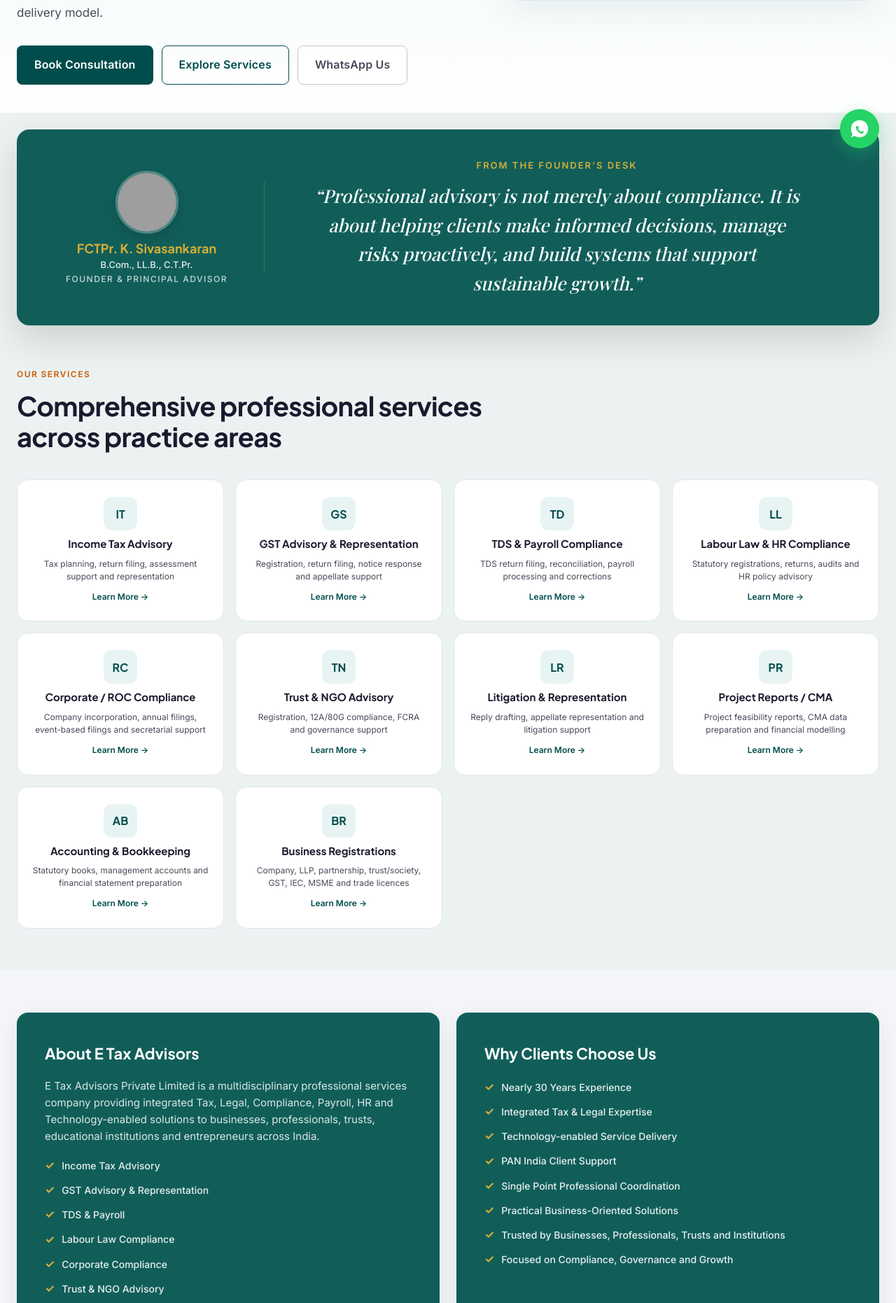
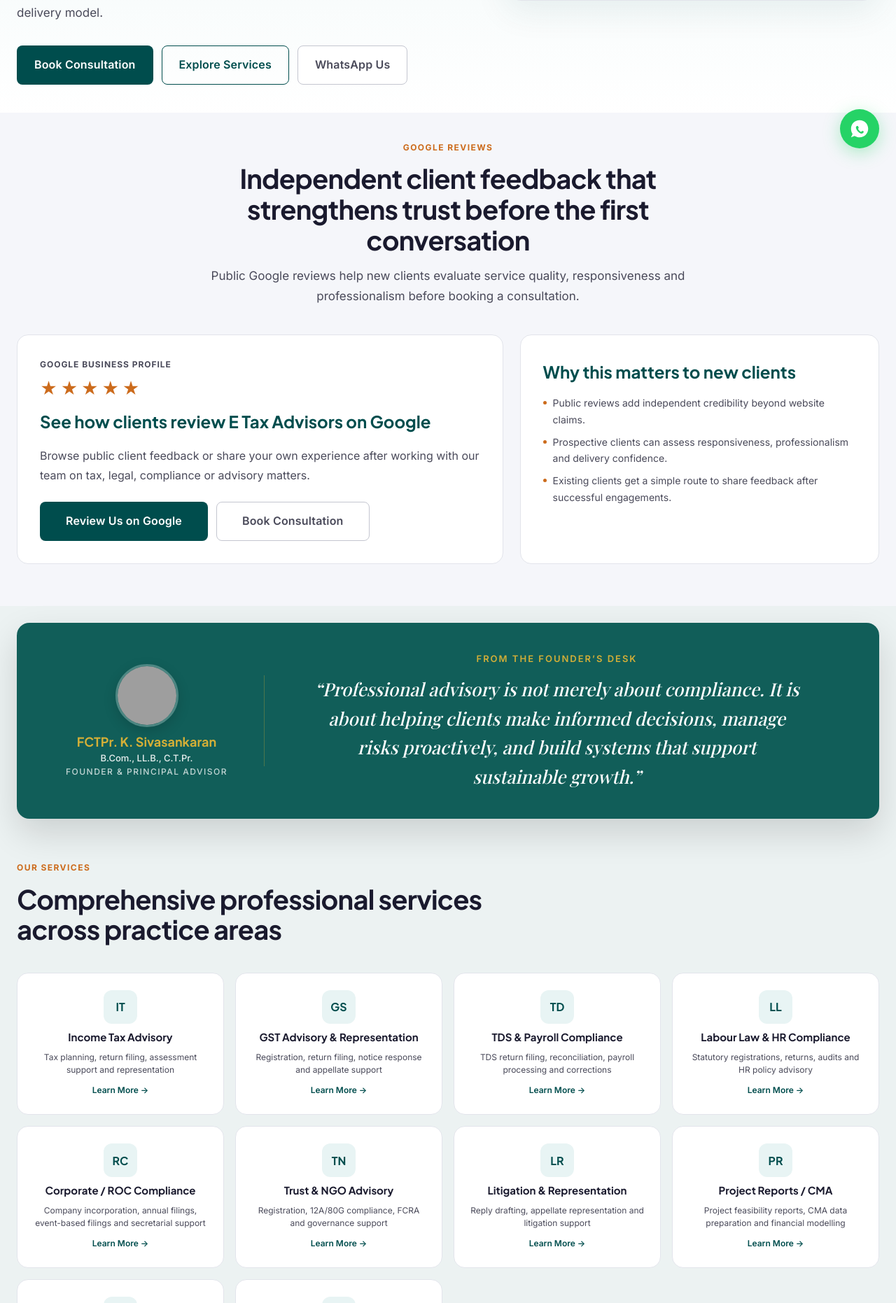
Before and after one commit to advsivasankarank/etaxadv_website, a PHP site: page / in a window 1280 px wide. Shown: the part 498-2360 px from the top of the page at 70% size. Run offline with PHP 8.4, Linux system fonts and the light colour scheme; some web fonts are replaced; grey boxes are pictures that could not be loaded.

Commit message:
Add Google review CTAs and QR code

```diff
--- a/assets/css/style.css
+++ b/assets/css/style.css
@@ -515,6 +515,93 @@ main { display: block; }
   padding: 16px 0;
 }
 
+.google-review-section {
+  padding-top: 40px;
+}
+.google-review-shell {
+  display: grid;
+  grid-template-columns: 1.15fr .85fr;
+  gap: 24px;
+}
+.google-review-summary,
+.google-review-points {
+  height: 100%;
+}
+.google-review-kicker {
+  margin: 0 0 12px;
+  color: var(--gold);
+  font-size: 12px;
+  font-weight: 700;
+  letter-spacing: .08em;
+  text-transform: uppercase;
+}
+.google-review-stars {
+  margin: 0 0 14px;
+  color: var(--gold);
+  font-size: 24px;
+  line-height: 1;
+  letter-spacing: .18em;
+}
+.google-review-summary h3,
+.google-review-points h3,
+.contact-review-copy h3 {
+  margin: 0 0 12px;
+  font-family: var(--font-display);
+  font-size: 24px;
+  font-weight: 700;
+  color: var(--navy);
+}
+.google-review-summary p,
+.google-review-points p,
+.contact-review-copy p {
+  color: var(--gray-600);
+}
+.google-review-actions {
+  display: flex;
+  flex-wrap: wrap;
+  gap: 12px;
+  margin-top: 24px;
+}
+.contact-review-strip {
+  display: grid;
+  grid-template-columns: 1.2fr .8fr;
+  gap: 20px;
+  align-items: center;
+  padding: 28px 32px;
+  margin-bottom: 28px;
+  border: 1px solid var(--gray-100);
+  border-radius: var(--radius-md);
+  background: var(--white);
+  box-shadow: var(--shadow-xs);
+}
+.contact-review-copy p:last-child {
+  margin-bottom: 0;
+}
+.contact-review-actions {
+  display: grid;
+  justify-items: start;
+  gap: 16px;
+}
+.contact-review-qr {
+  display: grid;
+  gap: 10px;
+  justify-items: start;
+}
+.contact-review-qr img {
+  width: 108px;
+  height: 108px;
+  display: block;
+  border: 1px solid var(--gray-100);
+  border-radius: 12px;
+  background: var(--white);
+  padding: 8px;
+}
+.contact-review-qr span {
+  color: var(--gray-600);
+  font-size: 12px;
+  line-height: 1.5;
+}
+
 /* ============================================
    ABOUT TILES — Premium Two-Column
    ============================================ */
@@ -1304,6 +1391,8 @@ textarea.input { min-height: 120px; resize: vertical; }
   .nav { display: none; }
   .hamburger { display: block; }
   .trust-bar-grid { grid-template-columns: repeat(2, 1fr); gap: 16px; }
+  .google-review-shell,
+  .contact-review-strip { grid-template-columns: 1fr; }
   .core-services-grid { grid-template-columns: repeat(2, 1fr); }
   .about-tiles-grid { grid-template-columns: 1fr; }
   .about-vmc-grid { grid-template-columns: 1fr; }
@@ -1336,6 +1425,10 @@ textarea.input { min-height: 120px; resize: vertical; }
   .section-compact { padding: 28px 0; }
   .trust-bar-grid { grid-template-columns: repeat(2, 1fr); gap: 12px; }
   .trust-bar-item strong { font-size: 20px; }
+  .google-review-actions { flex-direction: column; align-items: stretch; }
+  .contact-review-strip { padding: 24px; }
+  .contact-review-actions { justify-items: stretch; }
+  .contact-review-qr { justify-items: start; }
   .section-header { margin-bottom: 24px; }
   .ft-grid { grid-template-columns: 1fr; }
   .about-tile { padding: 28px; }
--- a/index.php
+++ b/index.php
@@ -2,6 +2,7 @@
 $page_title = "E Tax Advisors Private Limited — Tax, Legal & Compliance Advisory";
 $page_description = "Integrated Tax, Legal, Compliance and Business Advisory services across India. Led by K. Sivasankaran with nearly three decades of experience. Serving 1000+ clients with PAN India support.";
 $page_path = '/index.php';
+$google_review_url = 'https://g.page/r/CXjrmuq5lzjxEAI/review';
 
 require_once __DIR__ . '/includes/header.php';
 ?>
@@ -45,6 +46,36 @@ require_once __DIR__ . '/includes/header.php';
           </div>
           <p class="hero-cin">CIN: U74120PY2015PTC003005</p>
         </div>
+      </div>
+    </div>
+  </section>
+
+  <section class="section section-alt google-review-section">
+    <div class="container">
+      <div class="section-header centered">
+        <p class="section-label">Google Reviews</p>
+        <h2 class="section-title">Independent client feedback that strengthens trust before the first conversation</h2>
+        <p class="section-intro">Public Google reviews help new clients evaluate service quality, responsiveness and professionalism before booking a consultation.</p>
+      </div>
+      <div class="google-review-shell">
+        <article class="card google-review-summary">
+          <p class="google-review-kicker">Google Business Profile</p>
+          <div class="google-review-stars" aria-label="Five star review platform">★★★★★</div>
+          <h3>See how clients review E Tax Advisors on Google</h3>
+          <p>Browse public client feedback or share your own experience after working with our team on tax, legal, compliance or advisory matters.</p>
+          <div class="google-review-actions">
+            <a class="btn btn-primary btn-lg" href="<?= htmlspecialchars($google_review_url) ?>" target="_blank" rel="noopener noreferrer">Review Us on Google</a>
+            <a class="btn btn-outline btn-lg" href="<?= htmlspecialchars(site_href('/contact.php')) ?>">Book Consultation</a>
+          </div>
+        </article>
+        <article class="card google-review-points">
+          <h3>Why this matters to new clients</h3>
+          <ul class="list-clean">
+            <li>Public reviews add independent credibility beyond website claims.</li>
+            <li>Prospective clients can assess responsiveness, professionalism and delivery confidence.</li>
+            <li>Existing clients get a simple route to share feedback after successful engagements.</li>
+          </ul>
+        </article>
       </div>
     </div>
   </section>
```
Also changed, not shown: contact.php (+17 -0 lines), assets/img/google-review-qr.png (added).
